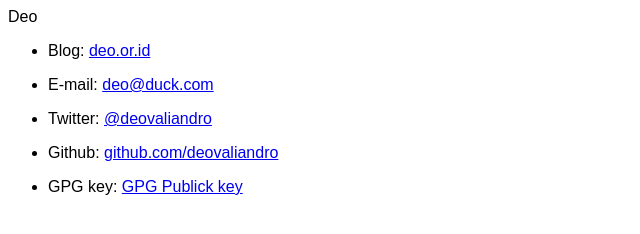
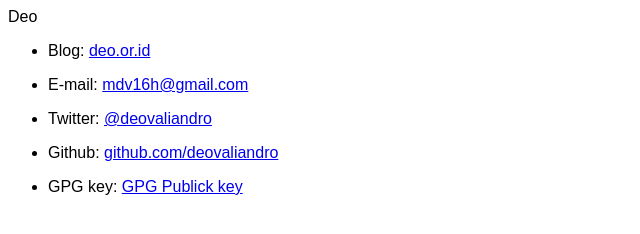
Before and after one commit to deovaliandro/deo.ilkom.my.id, a plain HTML site: page index.html in a window 1280 px wide. Shown: the full height of the page, 0-640 px from the left. Drawn offline with Linux system fonts and the light colour scheme.

Commit message:
update email
Signed-off-by: deovaliandro <valiandrod@gmail.com>

```diff
--- a/index.html
+++ b/index.html
@@ -12,7 +12,7 @@ body {
 	Deo
 	<ul>
 		<li><p>Blog: <a href="https://deo.or.id/">deo.or.id</a></p></li>
-		<li><p>E-mail: <a href="mailto:deo@duck.com">deo@duck.com</a></p></li>
+		<li><p>E-mail: <a href="mailto:mdv16h@gmail.com">mdv16h@gmail.com</a></p></li>
 		<li><p>Twitter: <a href="https://twitter.com/deovaliandro/">@deovaliandro</a></p></li>
 		<li><p>Github: <a href="https://github.com/deovaliandro/">github.com/deovaliandro</a></p></li>
 		<li><p>GPG key: <a href="https://github.com/deovaliandro.gpg">GPG Publick key</a></p></li>
```
